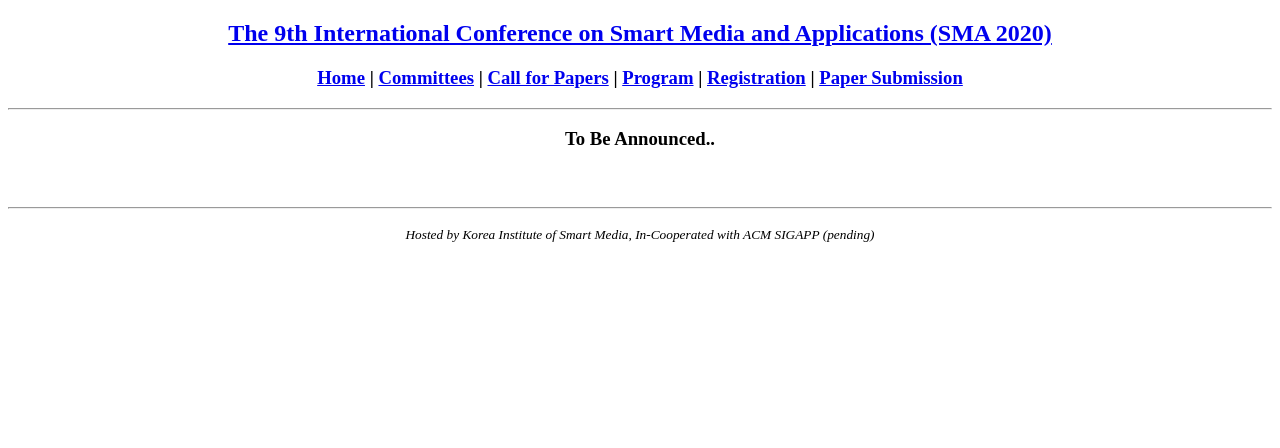
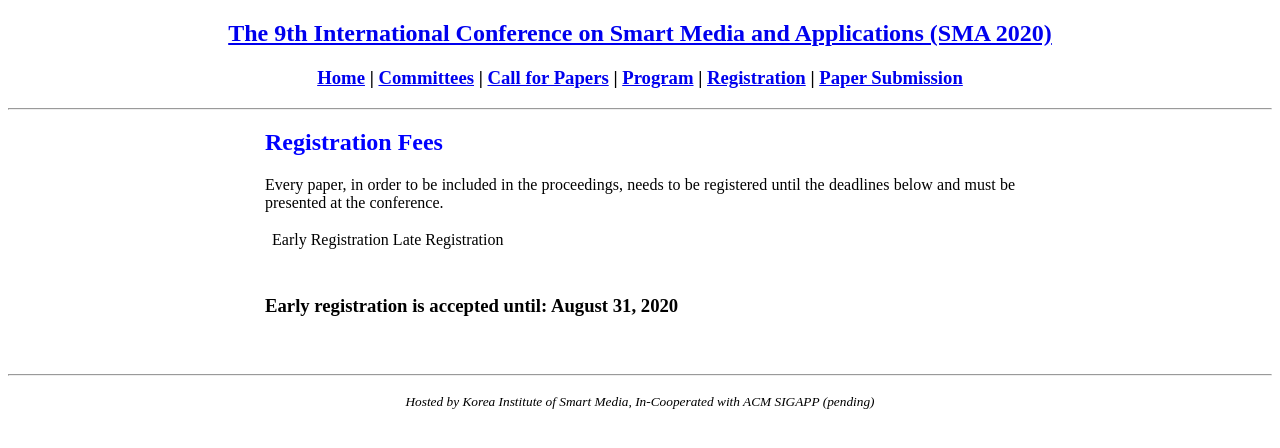
Before and after one commit to icea-conf/sma-2020.github.io, a Jekyll site: the page built from registration/index.html, in a window 1280 px wide. Shown: the top 448 px of the page. Built offline with Jekyll 4.4.1, drawn with Linux system fonts in a browser that asks for light colours.

Commit message:
Update index.html

```diff
--- a/registration/index.html
+++ b/registration/index.html
@@ -5,7 +5,46 @@ title: SMA 2020
 <div class="container">
      <div class="content">
           <div>
-               <h3 style="text-align:center">To Be Announced..</h3>
+               <h2 style="color:#0000FF">Registration Fees</h2>
+                    <p style="text-align: justify">Every paper, in order to be included in the proceedings, needs to be registered until the deadlines below and must be presented at the conference.</p>
+                    <table>
+                         <tr>
+                              <td></td>
+                              <td>Early Registration</td>
+                              <td>Late Registration</td>
+                         </tr>
+                         <tr>
+                              <td></td>
+                              <td></td>
+                              <td></td>
+                         </tr>
+                         <tr>
+                              <td></td>
+                              <td></td>
+                              <td></td>
+                         </tr>
+                         <tr>
+                              <td></td>
+                              <td></td>
+                              <td></td>
+                         </tr>
+                         <tr>
+                              <td></td>
+                              <td></td>
+                              <td></td>
+                         </tr>
+                         <tr>
+                              <td></td>
+                              <td></td>
+                              <td></td>
+                         </tr>
+                         <tr>
+                              <td></td>
+                              <td></td>
+                              <td></td>
+                         </tr>
+                    </table>
+                    <h3>Early registration is accepted until: August 31, 2020</h3>
           </div>
      </div>
 </div>
```
